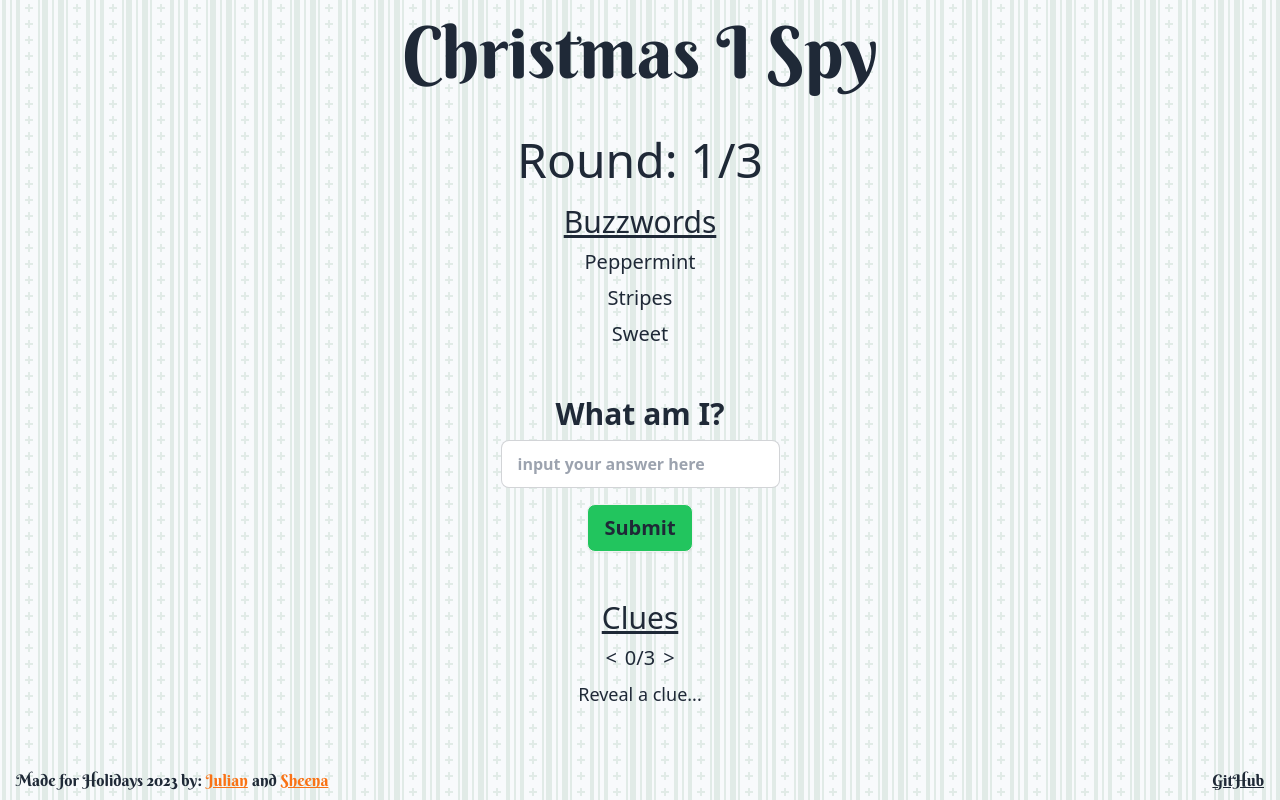
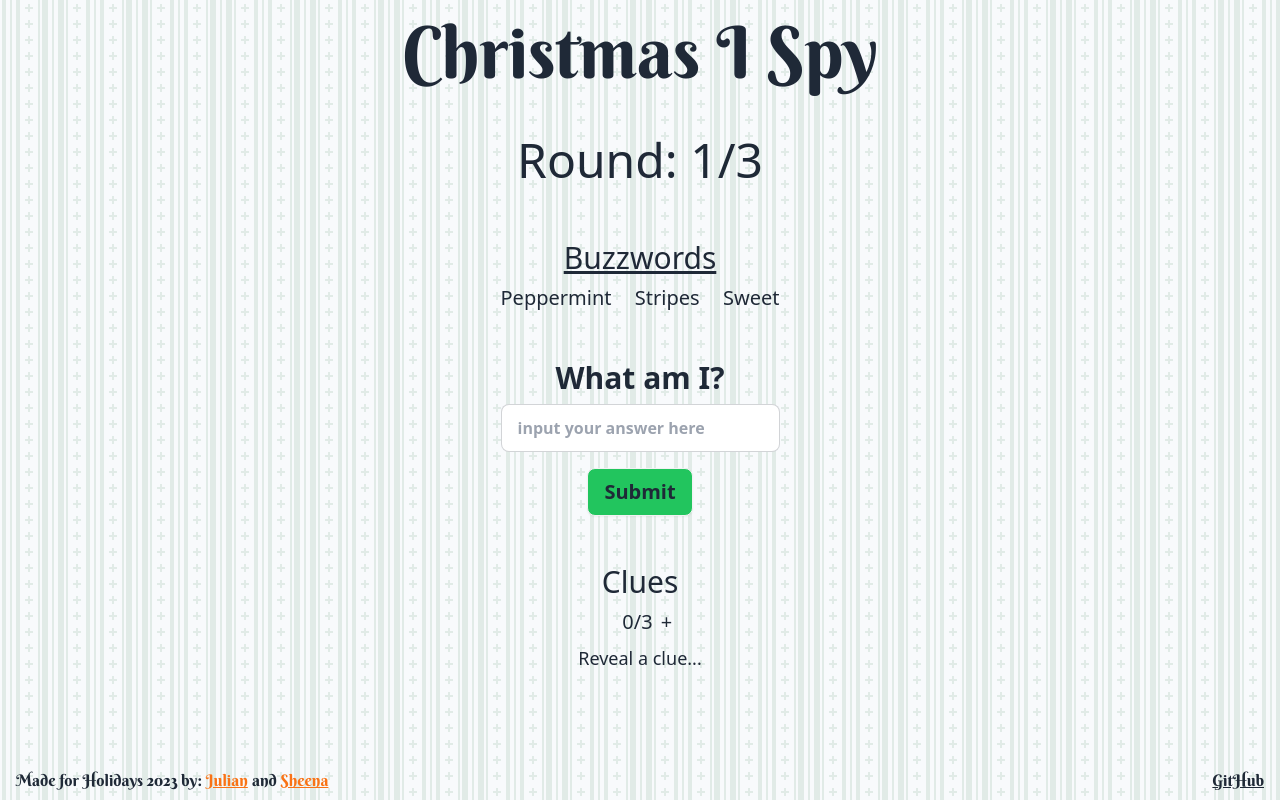
Before and after one commit to coderaries12/Guess-Game, a React (Vite) app: page /game in a window 1280 px wide. Built offline with nearby package versions, Linux system fonts and the light colour scheme; a web font is replaced by a local one.

Commit message:
Style misc changes

```diff
--- a/src/routes/game.tsx
+++ b/src/routes/game.tsx
@@ -97,11 +97,12 @@ export default function Game() {
           )}
         </div>
       </dialog>
-      <div className="flex flex-1 flex-col items-center justify-between p-8">
+      <div className="flex w-full flex-1 flex-col items-center justify-between p-8">
         <h1 className="text-center text-5xl">Round: {round + 1}/3</h1>
         <div className="flex flex-col gap-12">
-          <div className="flex flex-col gap-2 text-center">
+          <div className="flex w-full flex-col gap-2 text-center">
             <h2 className=" text-3xl underline">Buzzwords</h2>
+            <div className="flex w-full justify-between gap-2">
               {card.buzzwords.map((e, i) => {
                 return (
                   <p key={i} className="text-xl">
@@ -109,6 +110,7 @@ export default function Game() {
                   </p>
                 );
               })}
+            </div>
           </div>
           <form
             onSubmit={handleSubmit}
@@ -128,22 +130,20 @@ export default function Game() {
             <button className="btn bg-green-500 text-xl">Submit</button>
           </form>
           <div className="flex flex-col items-center gap-2">
-            <h3 className="flex flex-col items-center text-3xl  underline">
-              Clues
-            </h3>
+            <h3 className="flex flex-col items-center text-3xl ">Clues</h3>
             <div className="flex gap-2 text-xl">
               <button
                 onClick={handleLowerCount}
-                className={`${count === 0 && "invisible"}`}
+                className={`${count < 1 && "invisible"}`}
               >
-                {"<"}
+                {"-"}
               </button>
               <span>{count + 1}/3</span>
               <button
                 onClick={handleAddCount}
                 className={`${count === 2 && "invisible"}`}
               >
-                {">"}
+                {"+"}
               </button>
             </div>
             <p className="text-lg">
```
Lines whose indentation alone changed are shown as unchanged.
